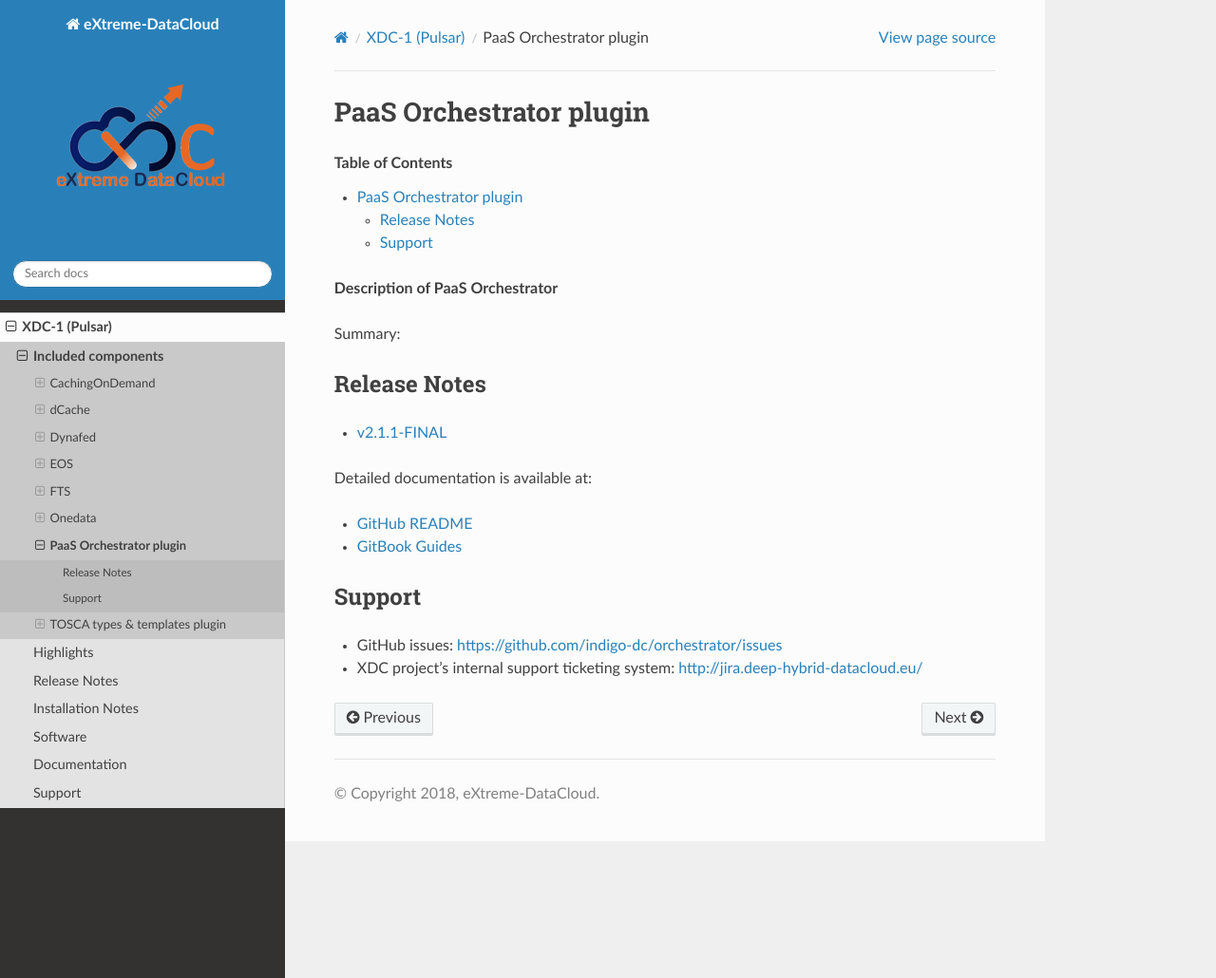
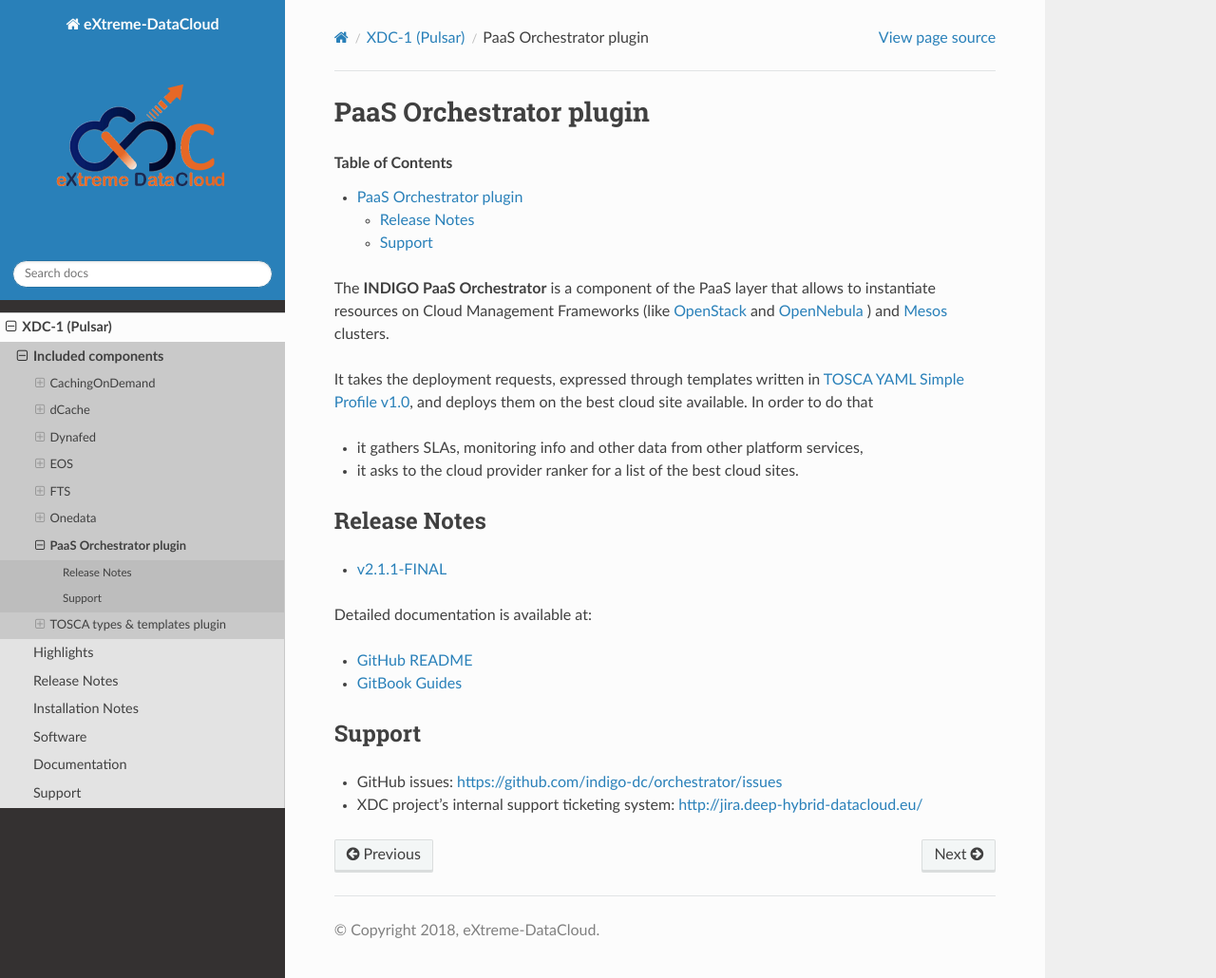
Before and after one commit to extreme-datacloud/xdc-releases, a Sphinx documentation site: the page built from source/releases/pulsar/paas-orchestrator.rst, in a window 1280 px wide and 1030 px high. Shown: the whole window at 95% size. Built offline with Sphinx 7.4.7 and the Read the Docs theme 2.0.0, drawn with Linux system fonts in a browser that asks for light colours.

Commit message:
added orchestrator

```diff
--- a/source/releases/pulsar/paas-orchestrator.rst
+++ b/source/releases/pulsar/paas-orchestrator.rst
@@ -3,9 +3,17 @@
 
 .. contents:: Table of Contents
 
-**Description of PaaS Orchestrator**
+The **INDIGO PaaS Orchestrator** is a component of the PaaS layer that allows to
+instantiate resources on Cloud Management Frameworks (like `OpenStack <https://www.openstack.org/>`_ and `OpenNebula <http://opennebula.org/>`_ )
+and `Mesos <http://mesos.apache.org/>`_ clusters.
 
-Summary:
+It takes the deployment requests, expressed through templates written in
+`TOSCA YAML Simple Profile v1.0 <http://docs.oasis-open.org/tosca/TOSCA-Simple-Profile-YAML/v1.0/TOSCA-Simple-Profile-YAML-v1.0.html>`_,
+and deploys them on the best cloud site available. In order to do that
+
+* it gathers SLAs, monitoring info and other data from other platform services,
+* it asks to the cloud provider ranker for a list of the best cloud sites.
+
 
 Release Notes
 -------------
@@ -21,6 +29,7 @@
 * `GitHub README <https://github.com/indigo-dc/orchestrator/blob/v2.1.1-FINAL/README.md>`_
 * `GitBook Guides <https://indigo-dc.gitbooks.io/indigo-paas-orchestrator/content/>`_
 
+
 Support
 -------
 
--- a/source/releases/pulsar/paas-orchestrator/v2.1.1-FINAL.rst
+++ b/source/releases/pulsar/paas-orchestrator/v2.1.1-FINAL.rst
@@ -47,5 +47,5 @@
 List of Artifacts
 ~~~~~~~~~~~~~~~~~
 * Docker Container:
-    * `indigodatacloud/orchestrator <https://hub.docker.com/r/indigodatacloud/orchestrator/tags/>`__:DEEP-1 (signed)
-    * `indigodatacloud/orchestrator <https://hub.docker.com/r/indigodatacloud/orchestrator/tags/>`__:1.7.5
+    * `indigodatacloud/orchestrator <https://hub.docker.com/r/indigodatacloud/orchestrator/tags/>`__:XDC-1 (signed)
+    * `indigodatacloud/orchestrator <https://hub.docker.com/r/indigodatacloud/orchestrator/tags/>`__:2.1.1-FINAL
```
